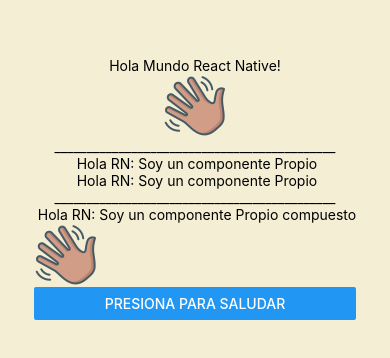
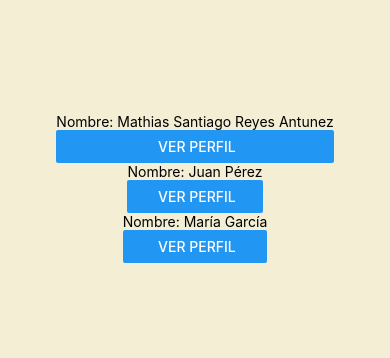
Before and after one commit to 125052723-create/Desarrollo-de-aplicaciones-Moviles-TIID-221, a React Native app in the folder App2/: screen / in a window 390 px wide. Shown: the part 234-592 px from the top of the page. Built offline with nearby package versions, Linux system fonts and the light colour scheme.

Commit message:
Practica 7 :)

```diff
--- a/App2/App.js
+++ b/App2/App.js
@@ -2,16 +2,17 @@
 /* 1. Zona de importaciones */
 import { StatusBar } from 'expo-status-bar';
 import { StyleSheet, Text, View, Image } from 'react-native';
-import {Saludo} from './components/Saludo.js';
-import {Saludo2} from './components/Saludo2.js'
+import { Saludo } from './components/Saludo.js';
+import { Saludo2 } from './components/Saludo2.js'
+import { Perfil } from './components/Perfil.js'
 
 
-/* 2. Zona render o Main*/
+/* 2. Zona render o Main
 
-export default function App() {
-  return (
-    <View style={styles.container}>
-      <Text>Hola Mundo React Native!</Text>
+Codigo de la pratica 6:
+
+
+<Text>Hola Mundo React Native!</Text>
 
 
       <Image source={require('./assets/wave.png')} />
@@ -26,6 +27,18 @@ export default function App() {
 
     <Saludo2/>
       <StatusBar style="auto" />
+
+    <Text> __________________________________________  </Text>
+
+*/
+
+export default function App() {
+  return (
+    <View style={styles.container}>
+      <Perfil nombre="Mathias Santiago Reyes Antunez" carrera="TIID-221" materia="Apps Moviles" cuatrimestre="4" />
+      <Perfil nombre="Juan Pérez" carrera="TIID-221" materia="Apps Moviles" cuatrimestre="4" />
+      <Perfil nombre="María García" carrera="TIID-221" materia="Apps Moviles" cuatrimestre="4" />
+
     </View>
   );
 }
--- /dev/null
+++ b/App2/components/Perfil.js
@@ -0,0 +1,23 @@
+import { View, Text, Button } from 'react-native';
+import { useState } from 'react';
+
+export const Perfil = ({ nombre, carrera, materia, cuatrimestre }) => {
+    const [mostrar, setMostrar] = useState(false);
+
+    return (
+        <View>
+            <Text>Nombre: {nombre}</Text>
+
+            {mostrar &&
+            <>
+            <Text>Carrera: {carrera}</Text>
+            <Text>Materia: {materia}</Text>
+            <Text>Cuatrimestre: {cuatrimestre} </Text>
+            </>
+            }
+
+            <Button title=" Ver perfil" onPress={()=>setMostrar(!mostrar)}></Button>
+        </View>
+
+    )
+}
```
